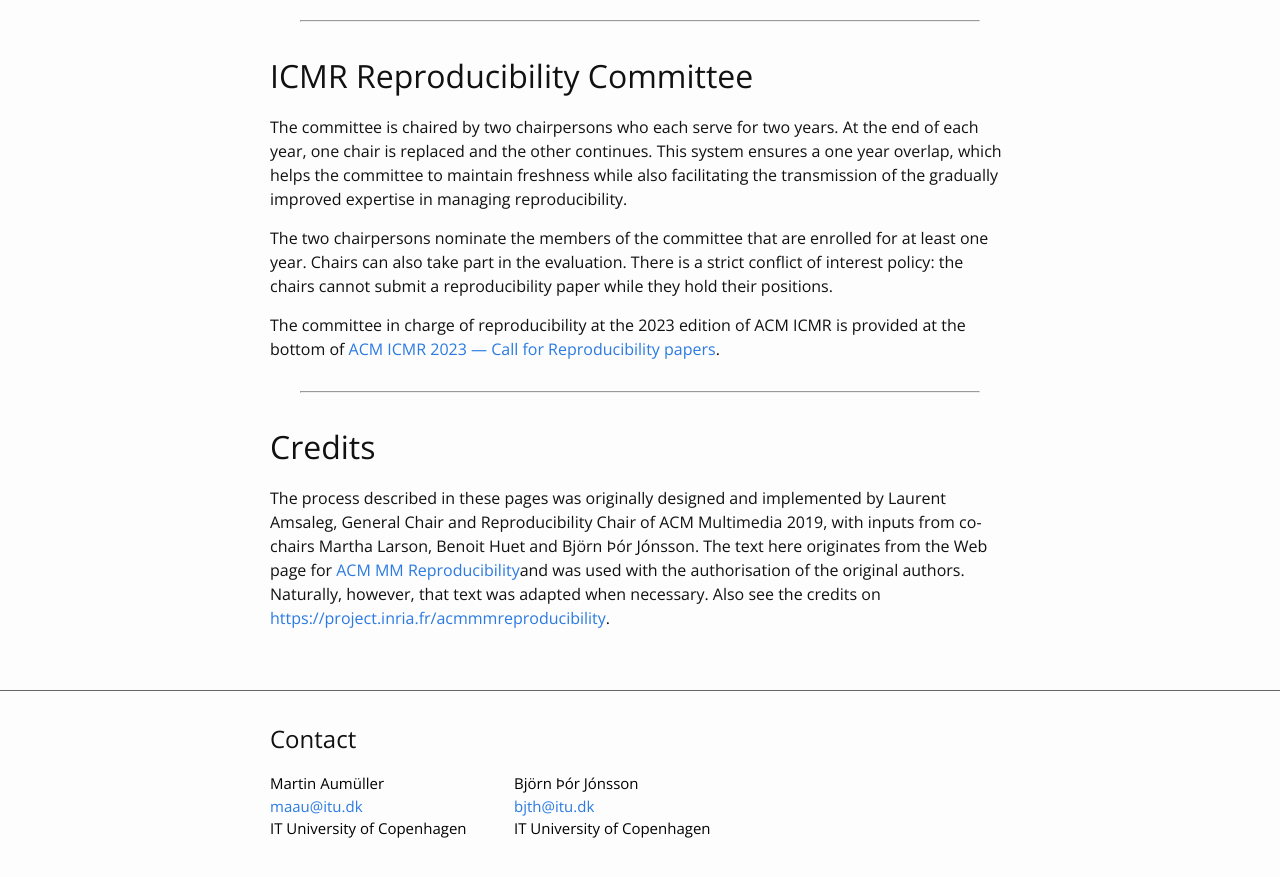
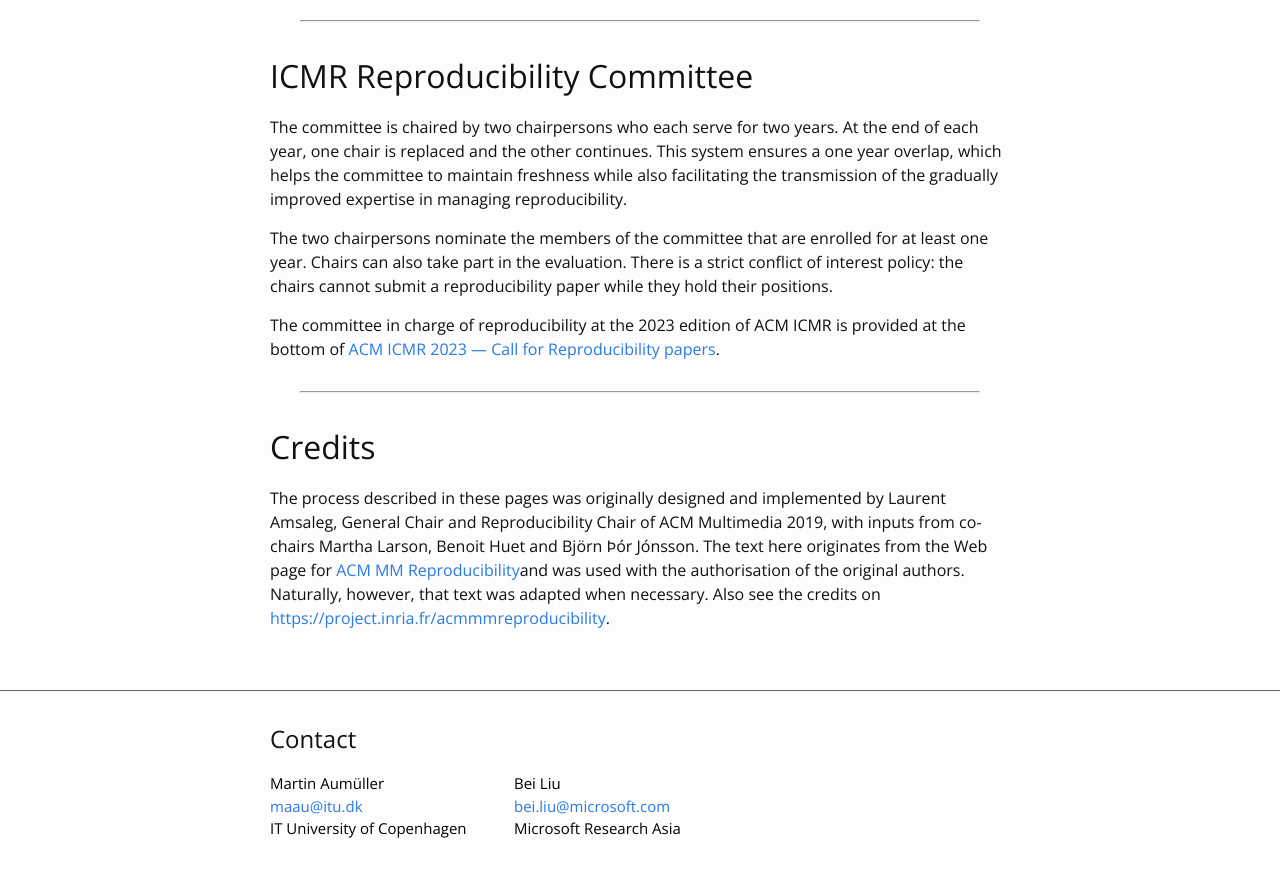
Before and after one commit to icmr-reproducibility/website, a Jekyll site: the page built from index.md, in a window 1280 px wide and 900 px high, scrolled down 4810 px. Shown: the top 877 px of the window. Built offline with Jekyll 4.4.1, drawn with Linux system fonts in a browser that asks for light colours.

Commit message:
Update footer.html

```diff
--- a/_includes/footer.html
+++ b/_includes/footer.html
@@ -13,9 +13,9 @@
       </div>
       <div class="footer-col footer-col-1">
         <ul class="contact-list">
-          <li>Björn Þór Jónsson</li>
-          <li><a href="mailto:bjth@itu.dk">bjth@itu.dk</a></li>
-          <li>IT University of Copenhagen</li>
+          <li>Bei Liu</li>
+          <li><a href="mailto:bei.liu@microsoft.com">bei.liu@microsoft.com</a></li>
+          <li>Microsoft Research Asia</li>
         </ul>
       </div>
   </div>
```
